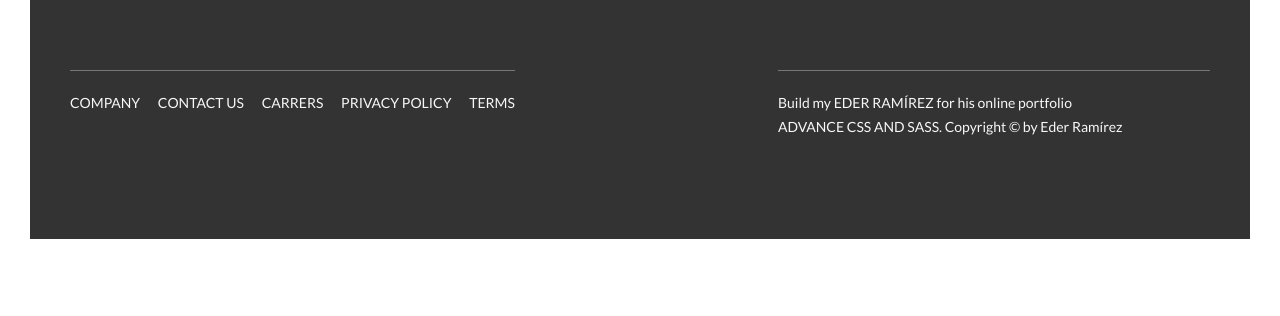
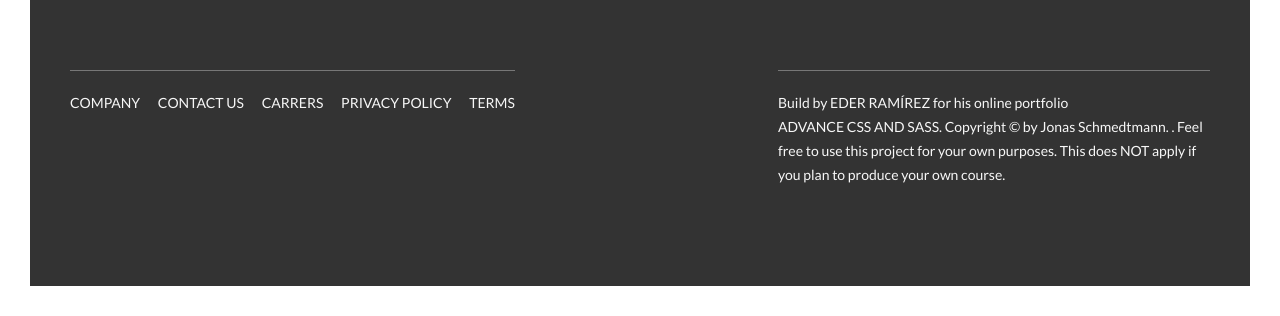
Before and after one commit to Eder87rh/natours, a website: page index.html in a window 1280 px wide. Shown: the part 5708-6024 px from the top of the page. Before the commit the page ends 5977 px from the top, so only its background shows below. Drawn offline with Linux system fonts and the light colour scheme.

Commit message:
Little changes in footer

```diff
--- a/index.html
+++ b/index.html
@@ -384,7 +384,8 @@
             </div>
             <div class="col-1-of-2">
               <p class="footer__copyright">
-                Build my <a href="#" class="footer__link">Eder Ramírez</a> for his online portfolio <a href="#" class="footer__link">Advance CSS and SASS</a>. Copyright &copy; by Eder Ramírez
+                Build by <a href="#" class="footer__link">Eder Ramírez</a> for his online portfolio <a href="#" class="footer__link">Advance CSS and SASS</a>. Copyright &copy; by  Jonas Schmedtmann.
+                . Feel free to use this project for your own purposes. This does NOT apply if you plan to produce your own course.
               </p>
             </div>
           </div>
```
